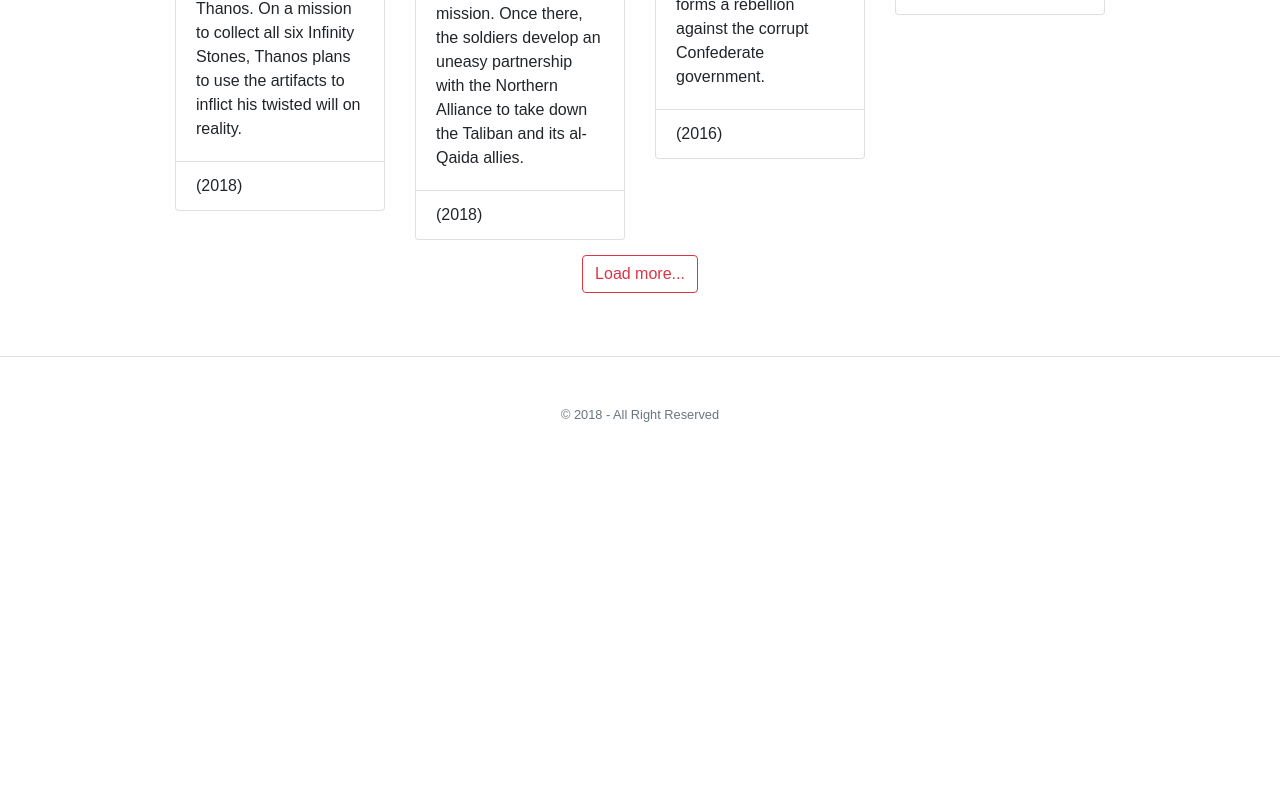
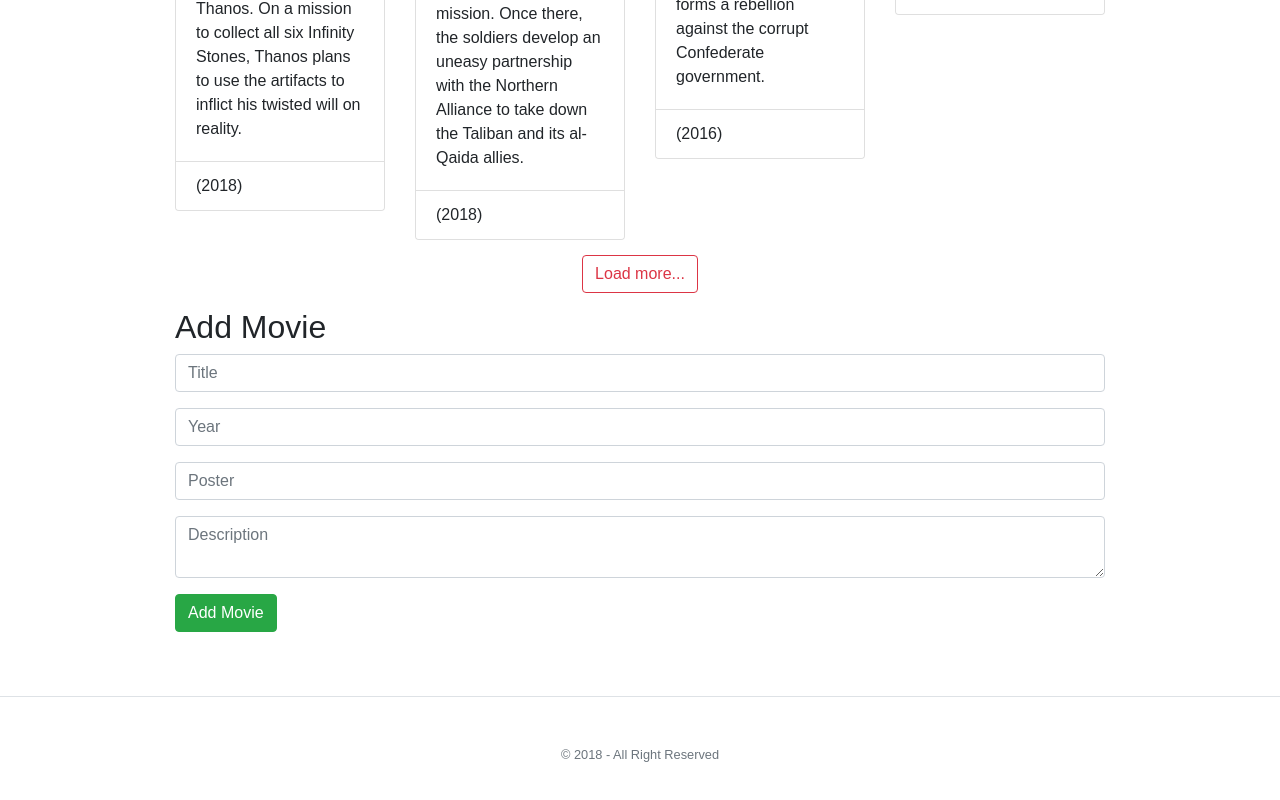
Before and after one commit to hardyjoysan/reactOne, a React (Create React App) app: page / in a window 1280 px wide. Shown: the part 940-1740 px from the top of the page. Before the commit the page ends 1428 px from the top, so only its background shows below. Built offline with nearby package versions, Linux system fonts and the light colour scheme.

Commit message:
Add movie method enabled

```diff
--- a/src/js/components/AddMovies.js
+++ b/src/js/components/AddMovies.js
@@ -4,19 +4,19 @@ class AddMovies extends Component{
 	render(){
 		return(
             <div className="container">
-                <form className="movie-form">
+                <form className="movie-form" onSubmit={(e)=>this.addNewMovie(e)}>
                     <h2>Add Movie</h2>
                     <div className="form-group">
-                        <input ref={ ( input ) => this.title = input } type="text" placeholder="Title" className="form-control"/>
+                        <input ref={ ( input ) => this.title = input } type="text" placeholder="Title" className="form-control" required/>
                     </div>
                     <div className="form-group">
-                        <input ref={ ( input ) => this.year = input } type="text" placeholder="Year" className="form-control"/>
+                        <input ref={ ( input ) => this.year = input } type="text" placeholder="Year" className="form-control" required/>
                     </div>
                     <div className="form-group">
-                        <input ref={ ( input ) => this.poster = input } type="text" placeholder="Poster" className="form-control"/>
+                        <input ref={ ( input ) => this.poster = input } type="text" placeholder="Poster" className="form-control" required/>
                     </div>
                     <div className="form-group">
-                        <textarea ref={ ( input ) => this.description = input } type="text" placeholder="Description" className="form-control"></textarea>
+                        <textarea ref={ ( input ) => this.description = input } type="text" placeholder="Description" className="form-control" required></textarea>
                     </div>
                     <div className="form-group">
                         <button type="submit" className="btn btn-success">Add Movie</button>
--- a/src/js/components/Home.js
+++ b/src/js/components/Home.js
@@ -2,6 +2,7 @@ import React,{Component} from 'react';
 
 import HomeBanner from './HomeBanner';
 import Movie from './Movie';
+import AddMovies from './AddMovies';
 
 import '../../css/home.css';
 import {initialMovies, additionalMovies} from './Movies';
@@ -14,6 +15,27 @@ class Home extends Component {
             movies: initialMovies
         };
         this.loadAdditionalMovies = this.loadAdditionalMovies.bind(this);
+        this.addMovieToGallery = this.addMovieToGallery.bind(this);
+    }
+
+    addNewMovie(e) {
+        e.preventDefault();
+        var movie =  {
+            title: this.title.value,
+            year: this.year.value,
+            description: this.description.value,
+            poster: this.poster.value
+        };
+        this.props.addMovie( movie );
+    }
+
+    addMovieToGallery(movie){
+        const ts = Date.now();
+        const newMovie = {};
+        newMovie[ 'movie' + ts] = movie;
+        const currentMovies = { ...this.state.movies};
+        const newMovies = Object.assign( currentMovies, newMovie );
+        this.setState({ movies: newMovies});
     }
 
     loadAdditionalMovies() {
@@ -40,6 +62,9 @@ class Home extends Component {
                     <div className="row text-center">
                         <button onClick={this.loadAdditionalMovies} className="btn btn-outline-danger btn-load">Load more...</button>
                     </div>
+                    <div className="row">
+                        <AddMovies addMovie={this.addMovieToGallery} />
+                    </div>
                 </div>
             </div>
         );
```
